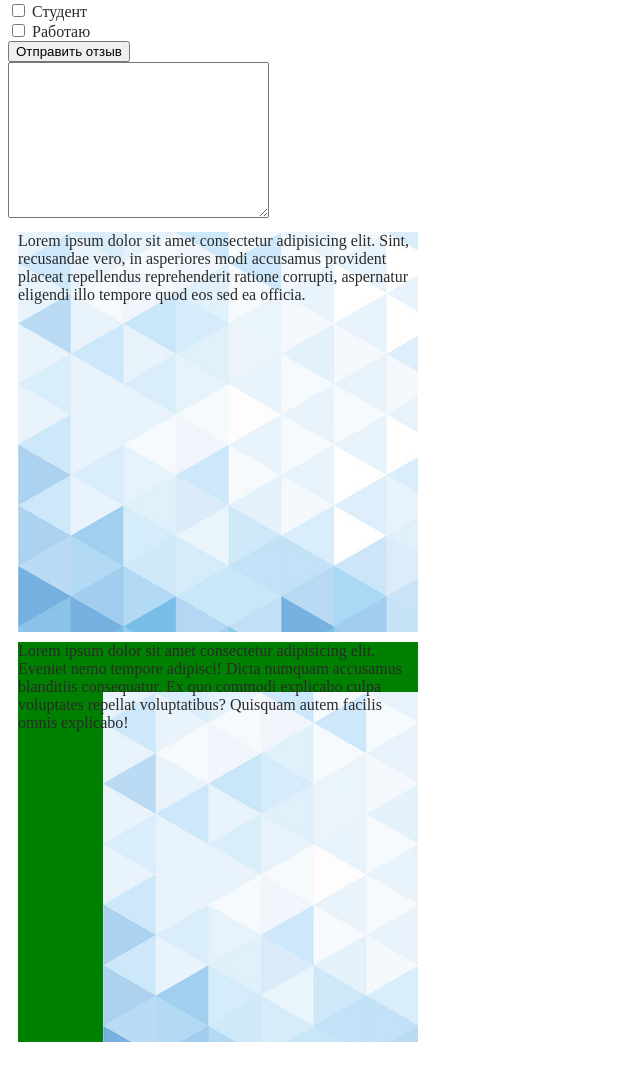
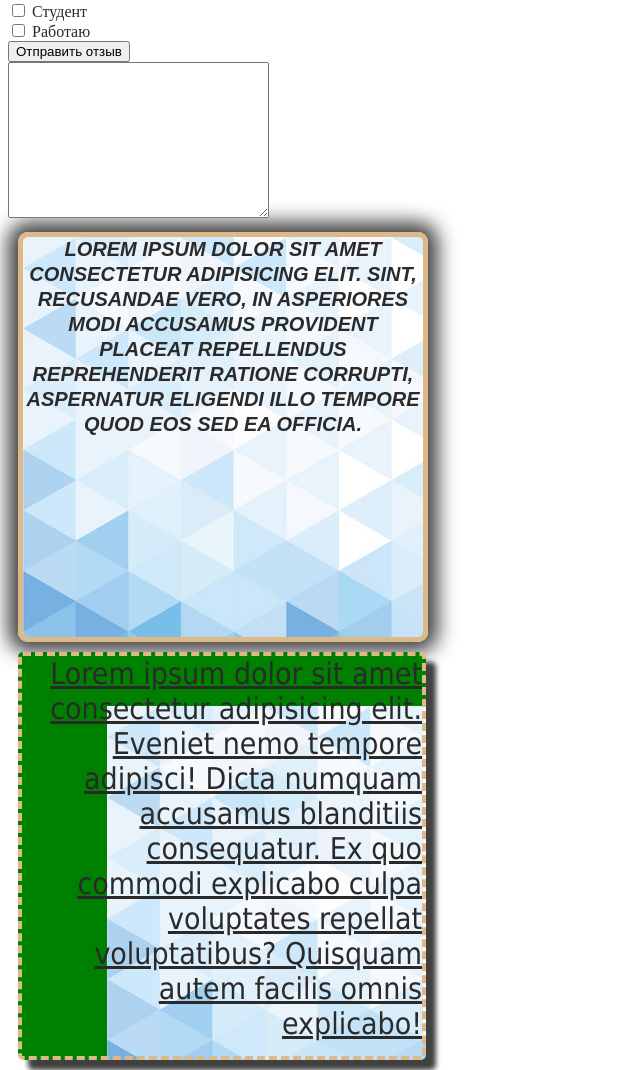
Before and after one commit to Vladymyr-Elys1um/github-tutorial, a plain HTML site: page index.html in a window 1280 px wide. Shown: the part 991-2061 px from the top of the page, without its empty margins (0-640 px from the left). Drawn offline with Linux system fonts and the light colour scheme.

Commit message:
update style.css
подключает стили текста в боксах, тени

```diff
--- a/css/style.css
+++ b/css/style.css
@@ -19,9 +19,23 @@ p {
   background-repeat: repeat;
   background-repeat: repeat-x;
   margin: 10px;
+  border: 5px solid burlywood;
+  border-radius: 10px;
+  font-family: Arial;
+  font-size: 20px;
+  line-height: 25px;
+  font-weight: bold;
+  font-style: italic;
+  text-align: center;
+  text-transform: uppercase; /* все с заглавных*/
+  -webkit-box-shadow: 0px 0px 19px 10px rgba(0, 0, 0, 0.75);
+  -moz-box-shadow: 0px 0px 19px 10px rgba(0, 0, 0, 0.75);
+  box-shadow: 0px 0px 19px 10px rgba(0, 0, 0, 0.75);
 }
 
 .for-pattern2 {
+  font-family: Tahoma;
+  font-size: 30px;
   height: 1200px;
   width: 1200px;
   margin: 10px;
@@ -31,4 +45,14 @@ p {
   background-repeat: no-repeat;
   background-color: green;
   background-position: 85px 50px;
+  border: 4px dashed burlywood;
+  border-radius: 5px;
+  text-decoration: underline;
+  text-align: end;
+  /* box shadow generator - для создаиня теней блоку*/
+  b-webkit-box-shadow: 10px 10px 5px 0px rgba(0, 0, 0, 0.75);
+  -moz-box-shadow: 10px 10px 5px 0px rgba(0, 0, 0, 0.75);
+  box-shadow: 10px 10px 5px 0px rgba(0, 0, 0, 0.75);
 }
+
+/* list-style: none;  - убирает маркеры в списке*/
```
